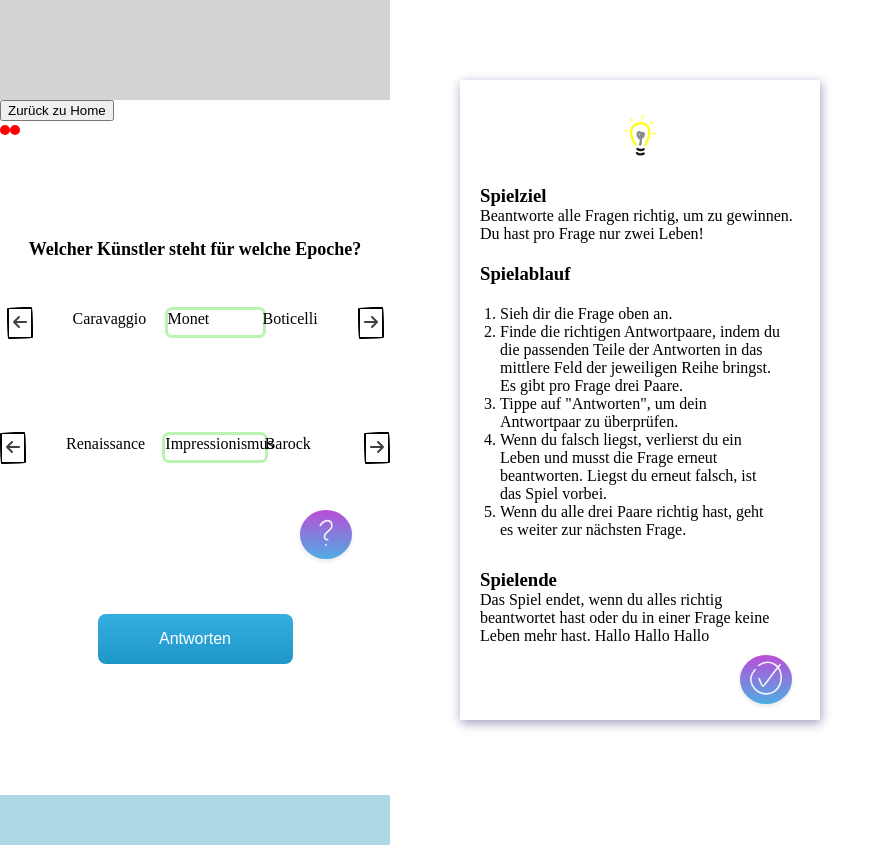
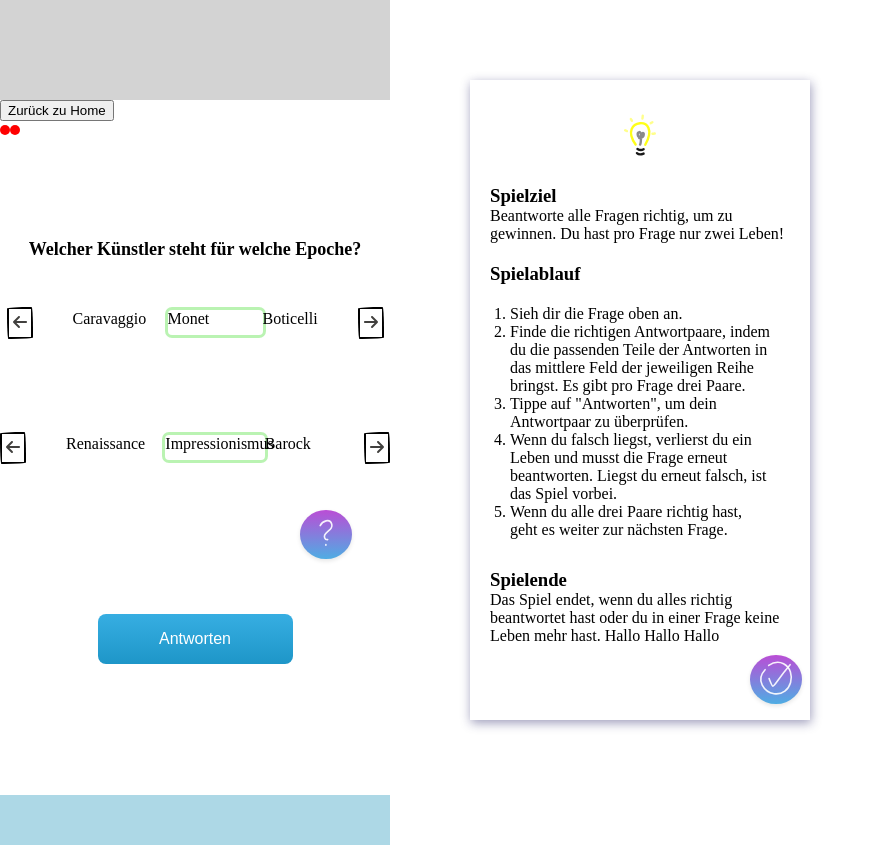
Before and after one commit to nadjascodejourney/quizproject, a React (Vite) app: page /quizpage in a window 1280 px wide. Both pictures are taken after a click on the button 326 px from the left and 534 px from the top of the page. Shown: the whole page, without its empty margins (0-890 px from the left). Built offline with nearby package versions, Linux system fonts and the light colour scheme.

Commit message:
Kommentare Tooltipmodal Styling

```diff
--- a/src/styles/toolTipModal.module.css
+++ b/src/styles/toolTipModal.module.css
@@ -1,15 +1,15 @@
 .tooltipmodal {
-  width: 320px; /* Breite des Modals */
+  width: 300px; /* Breite des Modals */
   height: 600px;
-  position: fixed; /* oder absolute, je nachdem, wo Sie Modal hin soll */
+  position: fixed; /* oder absolute, je nachdem, wo Modal hin soll */
   top: 50%; /* Anpassen, um das Modal in der Mitte des Bildschirms anzuzeigen */
   left: 50%;
   transform: translate(-50%, -50%); /* Zentriert das Modal */
   z-index: 1; /* Stellt sicher, dass das Modal über anderen Elementen liegt */
-  background-color: #ffffff; /* Optional: Hintergrundfarbe des Modals */
+  background-color: #ffffff; /* Optional: Hintergrundfarbe  */
   border: 0;
   padding: 20px 20px; /* Optional: Padding innerhalb des Modals */
-  box-shadow: 1px 3px 10px rgba(25, 21, 94, 0.42); /* Optional: Schatten um das Modal */
+  box-shadow: 1px 3px 10px rgba(25, 21, 94, 0.42); /* Optional: Schatten */
   background-color: #ffffff;
   opacity: 1;
   background-size: 24px 24px;
```
